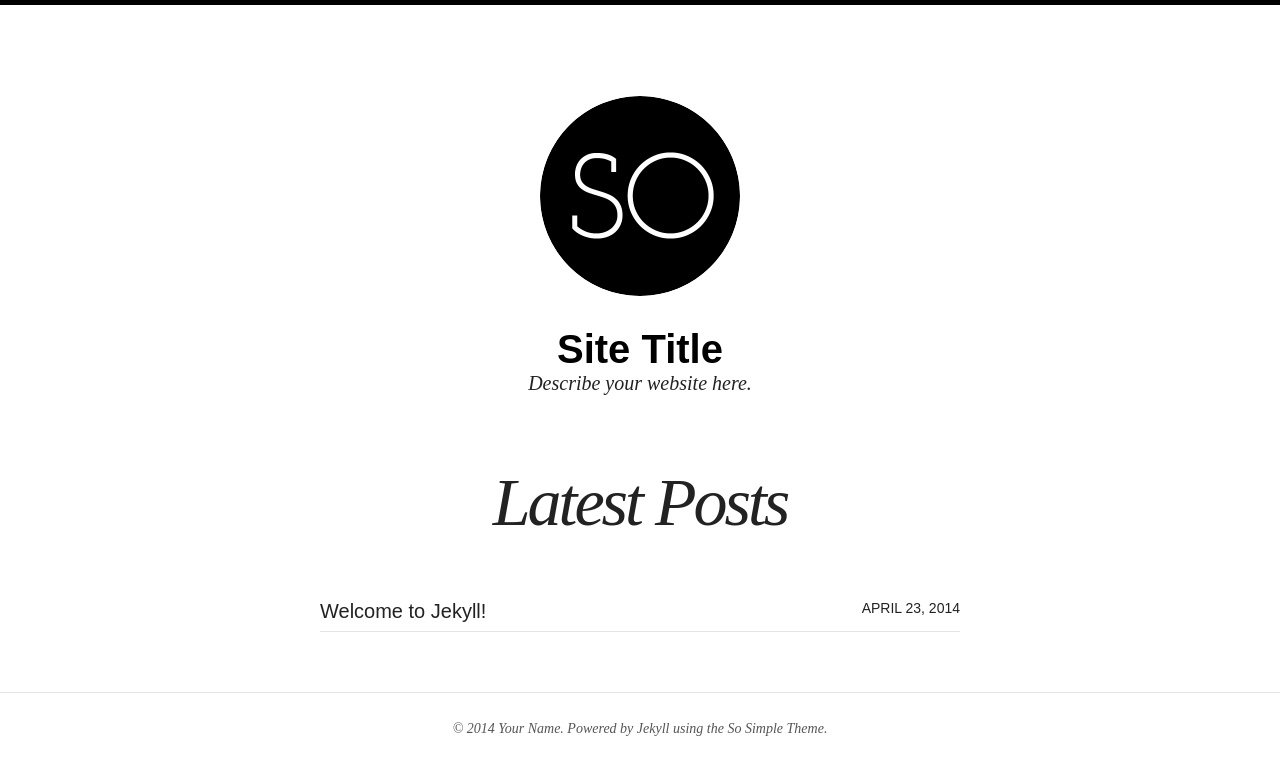
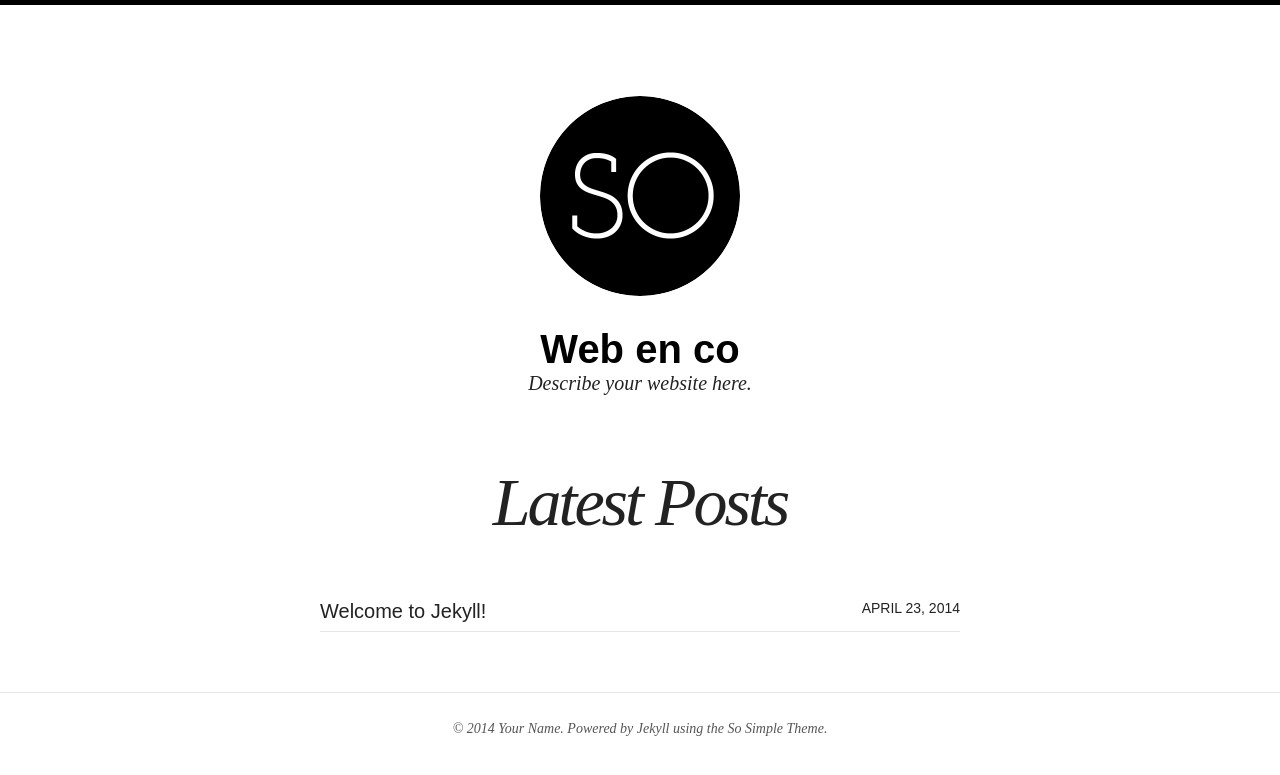
Before and after one commit to webenco/webenco.github.io, a Jekyll site: the page built from index.html, in a window 1280 px wide. Shown: the top 775 px of the page. Built offline with Jekyll 4.4.1, drawn with Linux system fonts in a browser that asks for light colours; nearby versions of some CDN libraries.

Commit message:
Changed URL

```diff
--- a/_config.yml
+++ b/_config.yml
@@ -1,16 +1,16 @@
-title:            Site Title
+title:            Web en co
 description:      Describe your website here.
 logo:             site-logo.png
 disqus_shortname:
 search:           true
 # Change url to your domain. Leave localhost server or blank when working locally.
-url:              http://localhost:4000
+url:              http://webenco.github.io
 
 # Owner/author information
 owner:
   name:           Your Name
   avatar:         bio-photo.jpg
-  email:          you@email.com
+  email:          webenco.github@gmail.com
   # Social networking links used in footer. Update and remove as you like.
   twitter:
   facebook:
```
Also changed, not shown: 10 other files.
